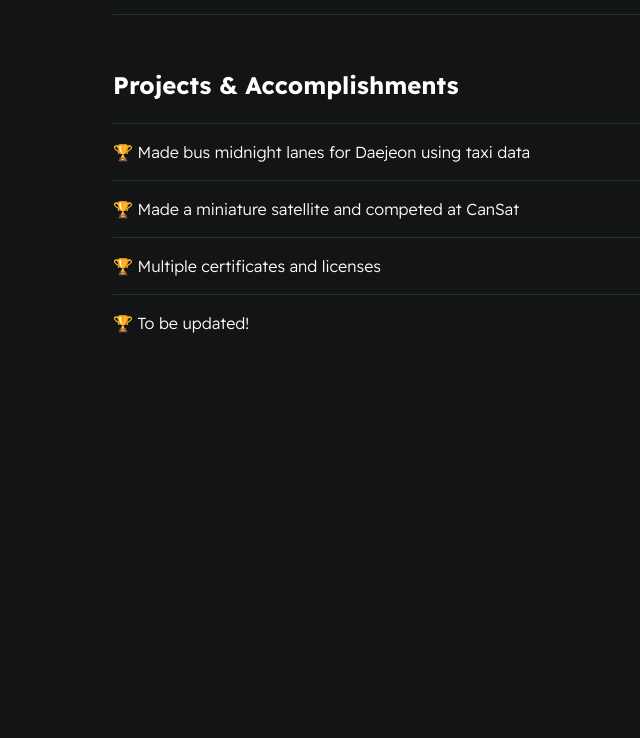
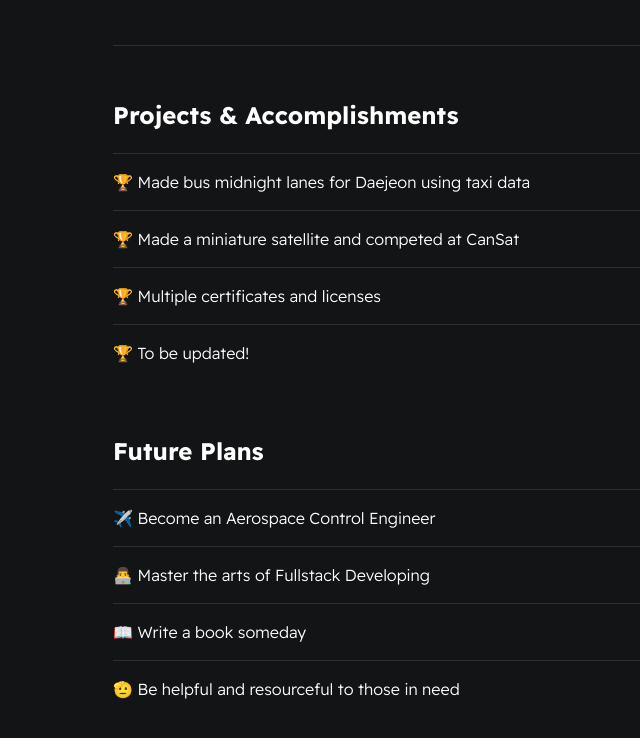
Before and after one commit to hustlepuff1/online_resume, a plain HTML site: page index.html in a window 1280 px wide. Shown: the part 1762-2500 px from the top of the page, without its empty margins (193-833 px from the left). Before the commit the page ends 2153 px from the top, so only its background shows below. Drawn offline with Linux system fonts and the light colour scheme.

Commit message:
added some more

```diff
--- a/index.html
+++ b/index.html
@@ -36,6 +36,7 @@
                 <ul id="qualifications--list">
                     <li>✔️ Certified Aircraft Technician of South Korea</li>
                     <li>✔️ Experience on disassembling an aircraft</li>
+                    <li>✔️ Fluent in English, Japanese and Korean</li>
                     <li>✔️ Awarded for a social data analysis hackerton</li>
                     <li>✔️ Worked on a miniature satellite</li>
                 </ul>
@@ -47,7 +48,10 @@
                 <div id="wrapper--techstack__items">
                     <div class="card--techstack"><span>Python</span></div>
                     <div class="card--techstack"><span>Linux</span></div>
-                    <div class="card--techstack"><span>Matlab, Arduino</span></div>
+                    <div class="card--techstack"><span>Matlab</span></div>
+                    <div class="card--techstack"><span>Arduino</span></div>
+                    <div class="card--techstack"><span>CAD</span></div>
+                    <div class="card--techstack"><span>Microsoft Office</span></div>
                 </div>
             </section>
 
@@ -123,6 +127,27 @@
 
             </section>
 
+            <section class="section--page">
+                <h2>Future Plans</h2>
+
+                <div class="card--project">
+                    <a><span>✈️ </span>Become an Aerospace Control Engineer<a>
+                </div>
+
+                <div class="card--project">
+                    <a><span>👨‍💻 </span>Master the arts of Fullstack Developing<a>
+                </div>
+
+                <div class="card--project">
+                    <a><span>📖 </span>Write a book someday<a>
+                </div>
+
+                <div class="card--project">
+                    <a><span>🫡 </span>Be helpful and resourceful to those in need<a>
+                </div>
+
+            </section>
+
 
         </div>
 
```
